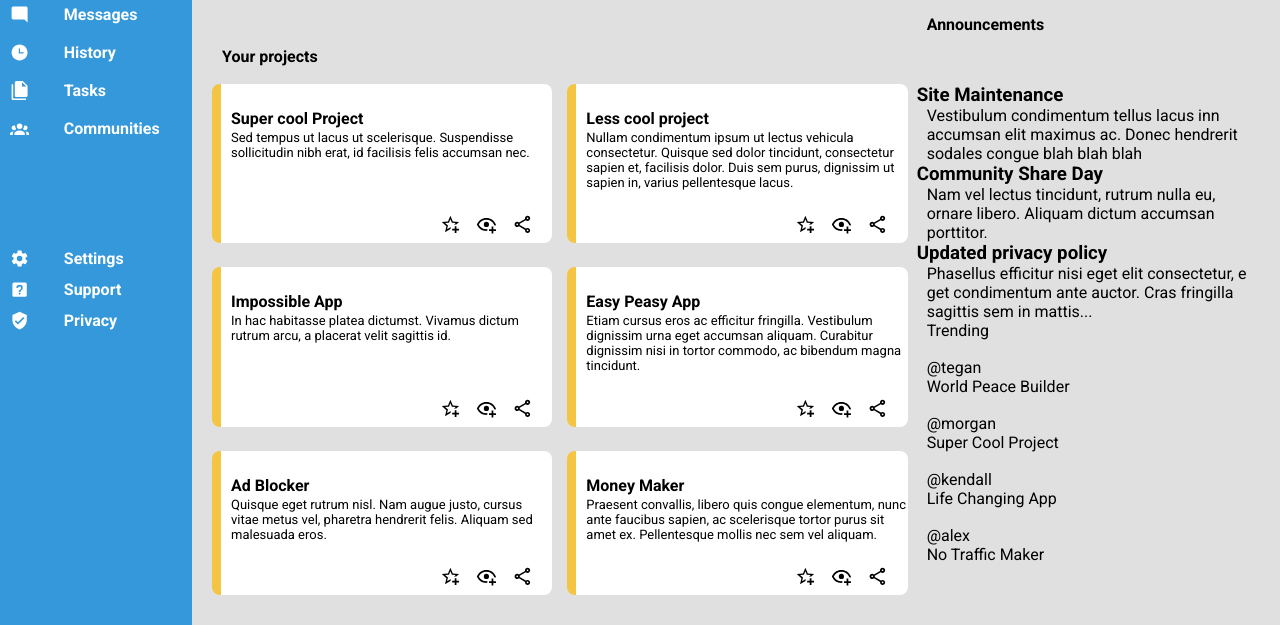
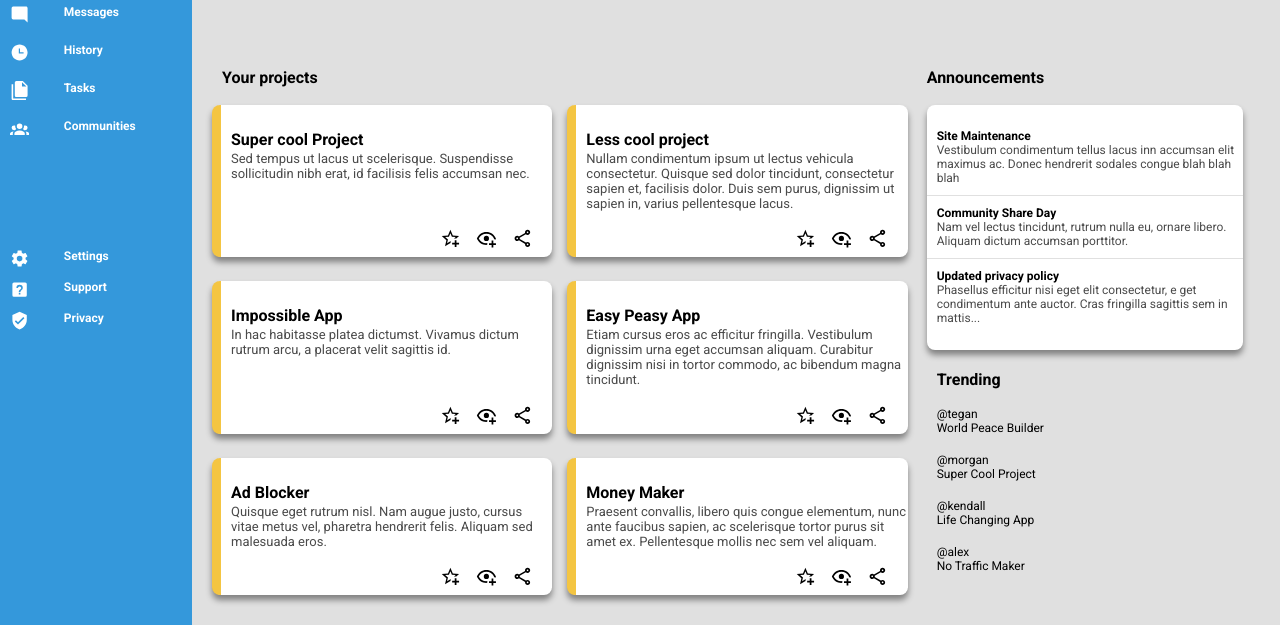
Before and after one commit to JaimeDavid/admin-dashboard, a plain HTML site: page index.html in a window 1280 px wide. Shown: the part 175-800 px from the top of the page. Drawn offline with Linux system fonts and the light colour scheme.

Commit message:
styled announcements

```diff
--- a/index.html
+++ b/index.html
@@ -247,7 +247,7 @@
                             get condimentum ante auctor. Cras fringilla sagittis sem in mattis...</p>
                     </div>
                 </div>
-                <p>Trending</p>
+                <p id="trending">Trending</p>
                 <div class="user one">
                     <img src="" alt=""><p>@tegan</p><p>World Peace Builder</p>
                 </div>
--- a/styles.css
+++ b/styles.css
@@ -234,6 +234,7 @@ button{
 .content-texts p{
     font-weight: bold;
     font-family: Roboto, Oxygen, Ubuntu, Cantarell, 'Open Sans', 'Helvetica Neue', sans-serif;
+    font-size: medium;
 }
 .projects{
     display: grid;
@@ -251,6 +252,7 @@ button{
     display:flex;
     flex-direction: column;
     justify-content: flex-end;
+    box-shadow:0px 5px 6px  gray;
 
 }
 
@@ -272,6 +274,7 @@ button{
 
 .project-text p{
     font-size: small;
+    color: var(--dark-gray)
 }
 
 #project-icon{
@@ -289,9 +292,71 @@ button{
 /*style for announcements*/
 .announcements-text{
     grid-column: 2 / 3;
+    display: flex;
+    align-items: end;
+    justify-content: start;
 }
 
 .announcements-text p{
     font-weight: bold;
     font-family: Roboto, Oxygen, Ubuntu, Cantarell, 'Open Sans', 'Helvetica Neue', sans-serif;
+    font-size: medium;
+
 }
+
+.information{
+    grid-column: 2 / 3 ;
+    grid-row: 2 / 3;
+    padding-left: 10px;
+
+}
+
+.announcements{
+    background-color: var(--white);
+    border-radius: 8px;
+    display:flex;
+    flex-direction: column;
+    width: 95%;
+    height: 50%;
+    justify-content: center;
+    align-items: center;
+    box-shadow:0px 5px 6px  gray;
+}
+
+.announcements h3, p{
+    font-size: 0.75rem;
+
+}
+
+.announcements p{
+  font-family: Roboto, Oxygen, Ubuntu, Cantarell, 'Open Sans', 'Helvetica Neue', sans-serif;
+  color: var(--dark-gray);
+}
+
+.announcements h3{
+    padding-left: 10px;
+}
+.maintenance, .community{
+    border-bottom: 1px solid var(--medium-gray);
+    padding-bottom: 10px;
+}
+
+.community, .privacy{
+    padding-top: 10px;
+}
+
+.maintenance, .community, .privacy{
+    display: flex;
+    justify-content: center;
+    align-items: flex-start;
+    flex-direction: column;
+
+}
+
+#trending{
+    font-weight: bold;
+    font-family: Roboto, Oxygen, Ubuntu, Cantarell, 'Open Sans', 'Helvetica Neue', sans-serif;
+    font-size: medium;
+    margin-top: 20px;
+
+}
```
